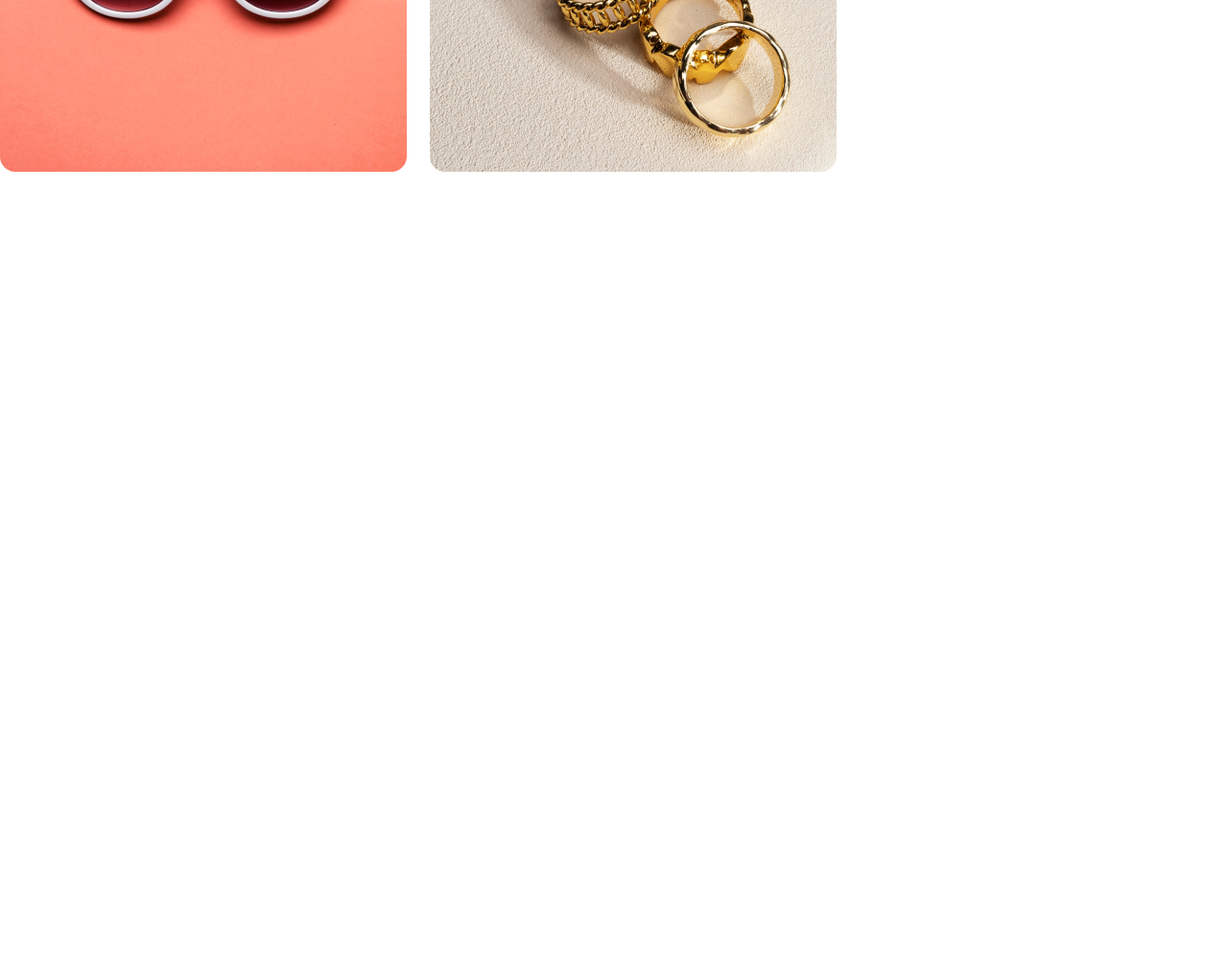
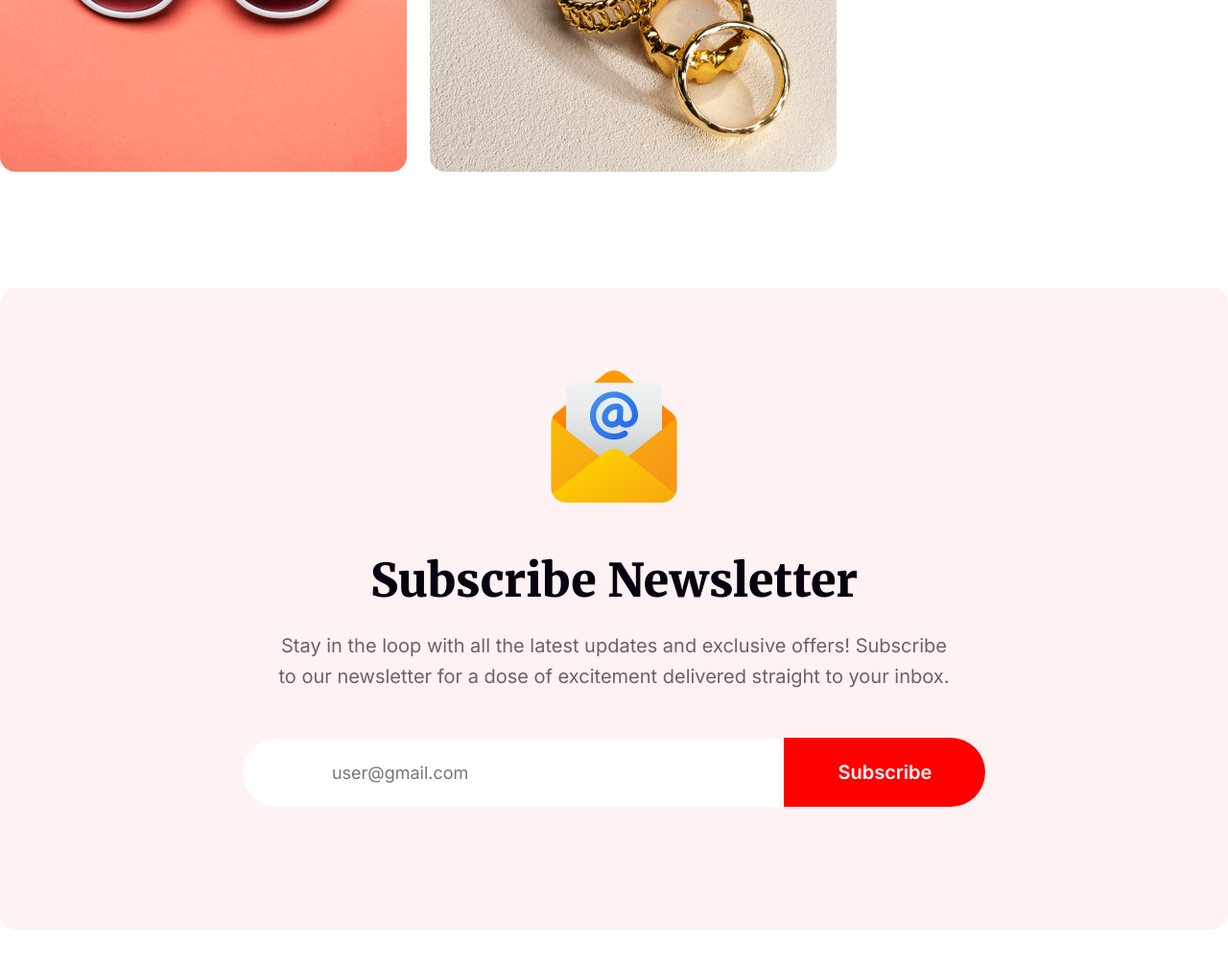
Before and after one commit to alaminkazi12/new-year-project-ass-1, a plain HTML site: page index.html in a window 1280 px wide. Shown: the part 6173-7181 px from the top of the page at 96% size. Before the commit the page ends 6473 px from the top, so only its background shows below. Drawn offline with Linux system fonts and the light colour scheme.

Commit message:
added newslatter section and styles

```diff
--- a/index.html
+++ b/index.html
@@ -129,6 +129,19 @@
           </div>
         </div>
       </div>
+      <div class="newslatter-section">
+        <img src="images/newslatter.png" />
+        <h3>Subscribe Newsletter</h3>
+        <p>
+          Stay in the loop with all the latest updates and exclusive offers!
+          Subscribe to our newsletter for a dose of excitement delivered
+          straight to your inbox.
+        </p>
+        <form action="">
+          <input type="email" placeholder="user@gmail.com" />
+          <input type="button" value="Subscribe" />
+        </form>
+      </div>
     </main>
     <footer></footer>
   </body>
--- a/style/style.css
+++ b/style/style.css
@@ -335,3 +335,58 @@
   gap: 24px;
   padding-top: 48px;
 }
+/* newslatter section styles */
+.newslatter-section {
+  width: 100%;
+  /* height: 82vh; */
+  max-width: 1320px;
+  margin: 120px auto;
+  text-align: center;
+  border-radius: 16px;
+  background: rgba(255, 0, 0, 0.05);
+  padding: 80px 0;
+}
+.newslatter-section h3 {
+  color: #070211;
+  text-align: center;
+  font-family: Merriweather;
+  font-size: 48px;
+  font-weight: 900;
+  padding: 40px 0 22px;
+}
+.newslatter-section p {
+  color: rgba(7, 2, 17, 0.6);
+  text-align: center;
+  font-family: Inter;
+  font-size: 20px;
+  font-weight: 400;
+  line-height: 32px;
+  max-width: 56%;
+  margin: 0 auto;
+}
+form {
+  margin: 48px;
+}
+form input[type="email"] {
+  color: rgba(7, 2, 17, 0.3);
+  text-align: center;
+  font-family: Inter;
+  font-size: 18px;
+  font-weight: 400;
+  padding: 25px 267px 25px 35px;
+  border: none;
+  border-radius: 50px 0 0 50px;
+  background: #fff;
+  outline: none;
+}
+form input[type="button"] {
+  color: #fff;
+  text-align: center;
+  font-family: Inter;
+  font-size: 20px;
+  font-weight: 600;
+  border: none;
+  border-radius: 0px 50px 50px 0px;
+  background: #f00;
+  padding: 24px 56px;
+}
```
Also changed, not shown: images/newslatter.png (renamed from images/Group 61.png).
